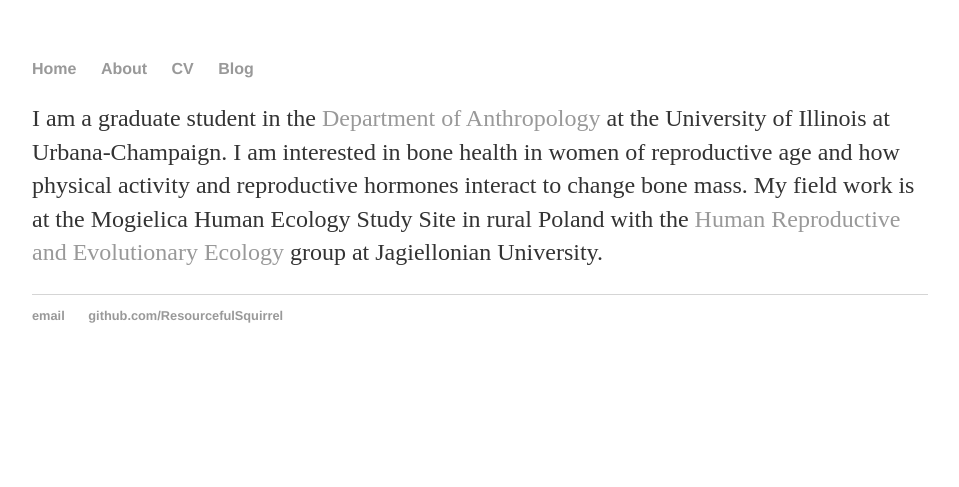
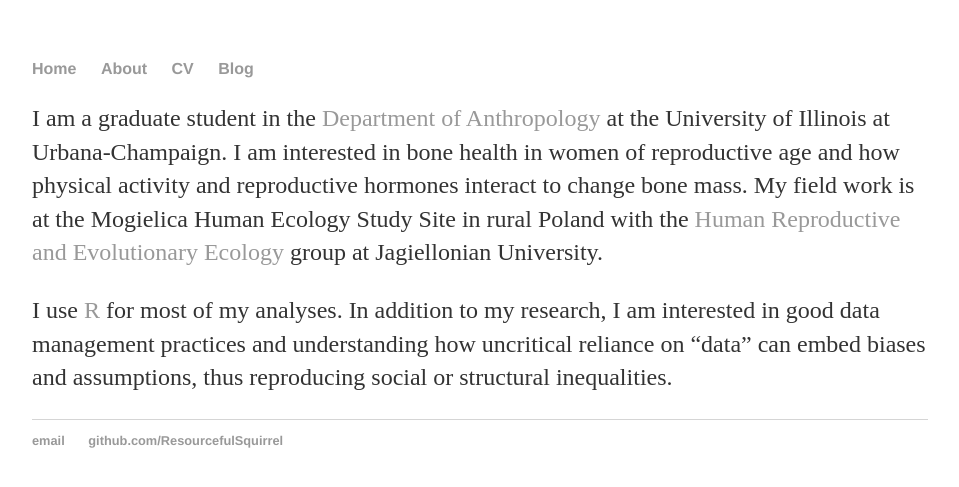
Before and after one commit to ResourcefulSquirrel/ResourcefulSquirrel.github.io, a Jekyll site: the page built from about/index.md, in a window 1280 px wide. Shown: the top 487 px of the page, without its empty margins (160-1119 px from the left). Built offline with Jekyll 4.4.1, drawn with Linux system fonts in a browser that asks for light colours.

Commit message:
Update index.md

```diff
--- a/about/index.md
+++ b/about/index.md
@@ -4,3 +4,5 @@ title: About
 ---
 
 I am a graduate student in the [Department of Anthropology](http://www.anthro.illinois.edu/) at the University of Illinois at Urbana-Champaign.  I am interested in bone health in women of reproductive age and how physical activity and reproductive hormones interact to change bone mass.  My field work is at the Mogielica Human Ecology Study Site in rural Poland with the [Human Reproductive and Evolutionary Ecology](https://evoecogroup.wordpress.com) group at Jagiellonian University.
+
+I use [R](https://www.r-project.org/about.html) for most of my analyses. In addition to my research, I am interested in good data management practices and understanding how uncritical reliance on "data" can embed biases and assumptions, thus reproducing social or structural inequalities.
```
